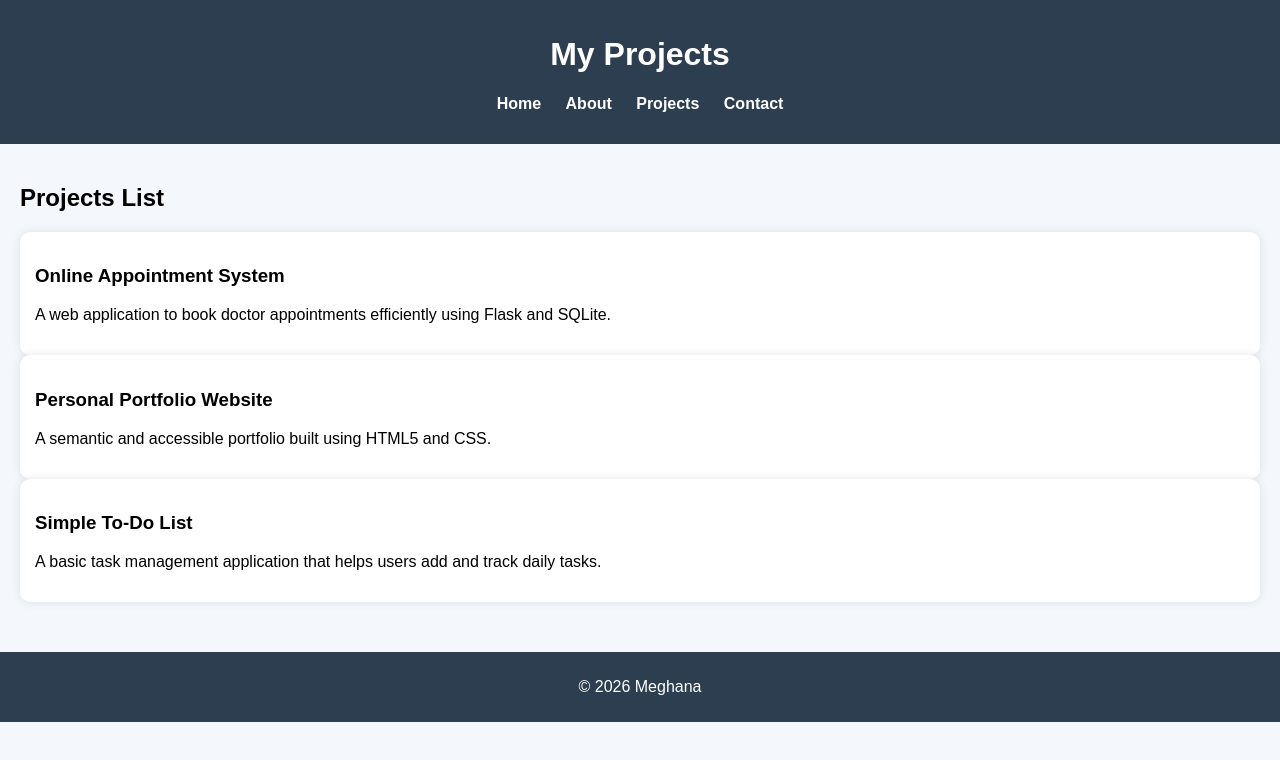
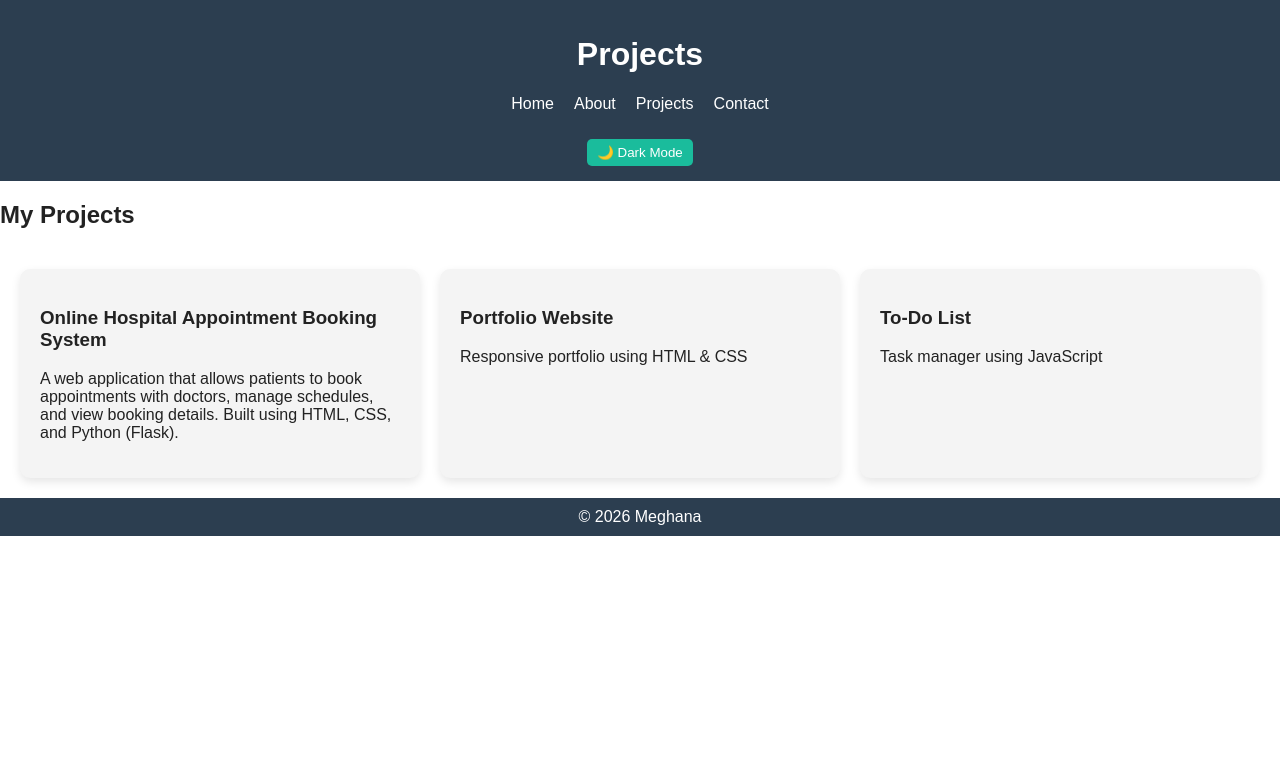
Before and after one commit to meghanaambati452-blip/portfolio-website, a plain HTML site: page projects.html in a window 1280 px wide. Drawn offline with Linux system fonts and the light colour scheme.

Commit message:
Add files via upload

```diff
--- a/projects.html
+++ b/projects.html
@@ -1,19 +1,17 @@
 <!DOCTYPE html>
-<html lang="en">
+<html>
 <head>
-<meta charset="UTF-8">
 <meta name="viewport" content="width=device-width, initial-scale=1.0">
-<meta name="description" content="Projects by Meghana">
-<title>Projects | Meghana Portfolio</title>
+<title>Projects</title>
 <link rel="stylesheet" href="style.css">
 </head>
 
 <body>
 
 <header>
-  <h1>My Projects</h1>
+<h1>Projects</h1>
 
-  <nav aria-label="Main Navigation">
+<nav>
 <ul>
 <li><a href="index.html">Home</a></li>
 <li><a href="about.html">About</a></li>
@@ -21,36 +19,29 @@
 <li><a href="contact.html">Contact</a></li>
 </ul>
 </nav>
+
+<button id="themeToggle" onclick="toggleTheme()">🌙 Dark Mode</button>
 </header>
+<h2>My Projects</h2>
+<main>
+<section class="card">
+<h3>Online Hospital Appointment Booking System</h3>
+<p>A web application that allows patients to book appointments with doctors, manage schedules, and view booking details. Built using HTML, CSS, and Python (Flask).</p>
+</section>
+<section class="card">
+<h3>Portfolio Website</h3>
+<p>Responsive portfolio using HTML & CSS</p>
+</section>
 
-<main>
-
-<section>
-  <h2>Projects List</h2>
-
-  <article>
-    <h3>Online Appointment System</h3>
-    <p>A web application to book doctor appointments efficiently using Flask and SQLite.</p>
-  </article>
-
-
-  <article>
-    <h3>Personal Portfolio Website</h3>
-    <p>A semantic and accessible portfolio built using HTML5 and CSS.</p>
-  </article>
-
-    <article>
-    <h3>Simple To-Do List</h3>
-    <p>A basic task management application that helps users add and track daily tasks.</p>
-  </article>
-
+<section class="card">
+<h3>To-Do List</h3>
+<p>Task manager using JavaScript</p>
 </section>
 
 </main>
 
-<footer>
-  <p>© 2026 Meghana</p>
-</footer>
+<footer>© 2026 Meghana</footer>
 
+<script src="script.js"></script>
 </body>
 </html>
--- /dev/null
+++ b/script.js
@@ -0,0 +1,26 @@
+// Load saved theme when page opens
+window.onload = function () {
+    const savedTheme = localStorage.getItem("theme");
+
+    if (savedTheme === "dark") {
+        document.body.classList.add("dark-mode");
+        document.getElementById("themeToggle").innerText = "☀️ Light Mode";
+    } else {
+        document.getElementById("themeToggle").innerText = "🌙 Dark Mode";
+    }
+};
+
+// Toggle theme
+function toggleTheme() {
+    document.body.classList.toggle("dark-mode");
+
+    let button = document.getElementById("themeToggle");
+
+    if (document.body.classList.contains("dark-mode")) {
+        localStorage.setItem("theme", "dark");
+        button.innerText = "☀️ Light Mode";
+    } else {
+        localStorage.setItem("theme", "light");
+        button.innerText = "🌙 Dark Mode";
+    }
+}
--- a/style.css
+++ b/style.css
@@ -1,58 +1,96 @@
-body {
-  font-family: Arial, sans-serif;
-  margin: 0;
-  background: #f4f7fb;
+:root {
+  --bg: #ffffff;
+  --text: #222;
+  --card: #f4f4f4;
+  --primary: #2c3e50;
 }
 
+[data-theme="dark"] {
+  --bg: #121212;
+  --text: #ffffff;
+  --card: #1e1e1e;
+  --primary: #000000;
+}
+
+body {
+  margin: 0;
+  font-family: Arial;
+  background: var(--bg);
+  color: var(--text);
+}
+
+/* Header */
 header {
-  background: #2c3e50;
+  background: var(--primary);
   color: white;
   padding: 15px;
   text-align: center;
 }
 
 nav ul {
+  display: flex;
+  justify-content: center;
+  gap: 20px;
   list-style: none;
   padding: 0;
-}
-
-nav ul li {
-  display: inline;
-  margin: 10px;
 }
 
 nav a {
   color: white;
   text-decoration: none;
-  font-weight: bold;
 }
 
-nav a:hover {
-  color: #1abc9c;
+/* Button */
+button {
+  margin-top: 10px;
+  padding: 6px 10px;
+  background: #1abc9c;
+  color: white;
+  border: none;
+  border-radius: 5px;
 }
 
+/* Layout */
 main {
+  display: grid;
+  gap: 20px;
   padding: 20px;
 }
 
-section {
-  margin-bottom: 30px;
+/* Card UI 🔥 */
+.card {
+  background: var(--card);
+  padding: 20px;
+  border-radius: 10px;
+  box-shadow: 0 4px 10px rgba(0,0,0,0.1);
 }
 
-article {
-  background: white;
-  padding: 15px;
-  border-radius: 10px;
-  box-shadow: 0 0 10px rgba(0,0,0,0.1);
+/* Footer */
+footer {
+  text-align: center;
+  padding: 10px;
+  background: var(--primary);
+  color: white;
 }
 
-footer {
-  background: #2c3e50;
-  color: white;
-  text-align: center;
-  padding: 10px;
+/* Responsive */
+@media (min-width: 768px) {
+  main {
+    grid-template-columns: 1fr 1fr;
+  }
 }
 
-:focus {
-  outline: 3px solid #1abc9c;
+@media (min-width: 1024px) {
+  main {
+    grid-template-columns: 1fr 1fr 1fr;
+  }
 }
+.dark-mode {
+    background-color: #121212;
+    color: white;
+}
+
+.dark-mode .card {
+    background-color: #1e1e1e;
+    color: white;
+}
```
Also changed, not shown: about.html (+9 -14 lines), contact.html (+11 -30 lines), index.html (+11 -18 lines). Lines whose indentation alone changed are shown as unchanged.
